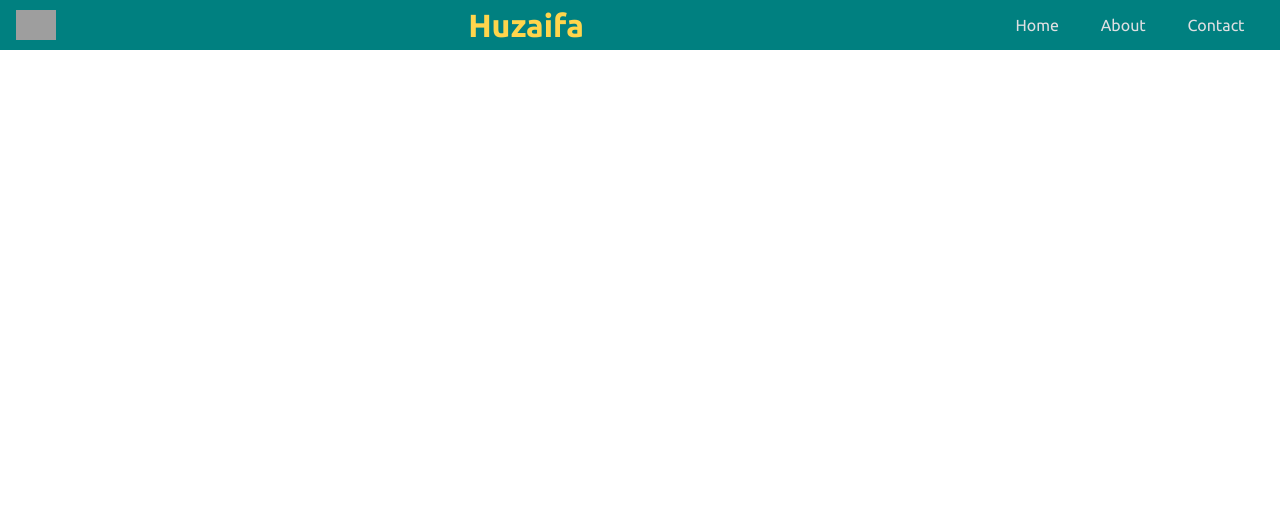
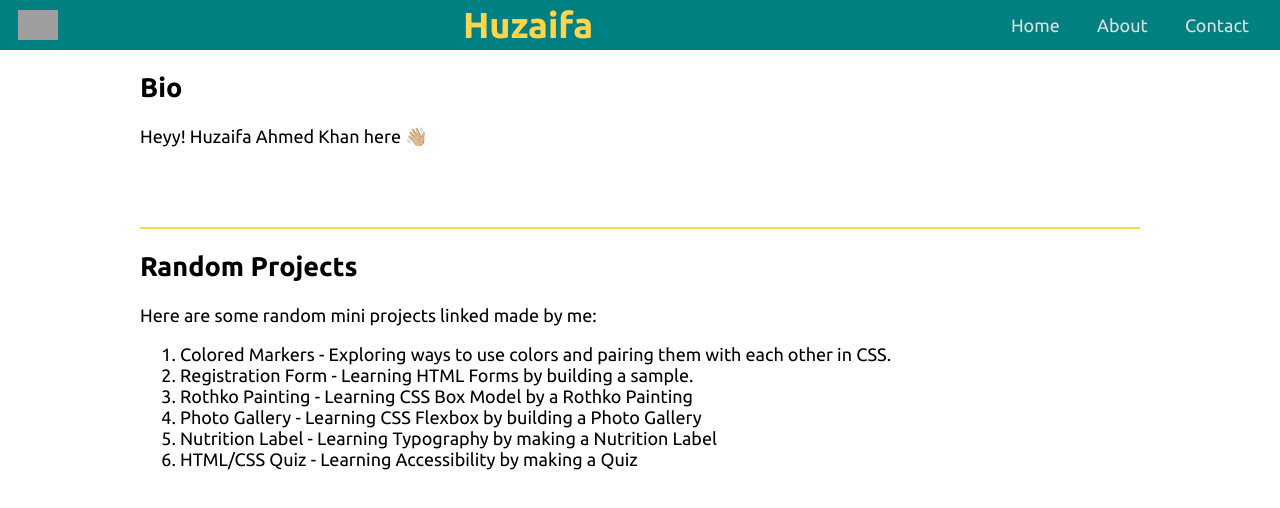
Before and after one commit to huzaifa3564/huzaifa3564.github.io, a plain HTML site: page index.html in a window 1280 px wide. Drawn offline with Linux system fonts and the light colour scheme; grey boxes are pictures that could not be loaded.

Commit message:
Add files via upload

```diff
--- a/index.html
+++ b/index.html
@@ -21,5 +21,24 @@
             </ul>
         </nav>
     </header>
+    <main>
+        <div class="bio">
+            <h2>Bio</h2>
+            <p>Heyy! Huzaifa Ahmed Khan here <span>👋🏼</span></p>
+            <div class="divider-medium"></div>
+        </div>
+        <div class="projects">
+            <h2>Random Projects</h2>
+            <p>Here are some random mini projects linked made by me:</p>
+            <ol>
+                <li><a href="https://huzaifa3564.github.io/colored-markers" target="_blank">Colored Markers - Exploring ways to use colors and pairing them with each other in CSS.</a></li>
+                <li><a href="https://huzaifa3564.github.io/registration-form" target="_blank">Registration Form - Learning HTML Forms by building a sample.</a></li>
+                <li><a href="https://huzaifa3564.github.io/rothko-painting" target="_blank">Rothko Painting - Learning CSS Box Model by a Rothko Painting</a></li>
+                <li><a href="https://huzaifa3564.github.io/photo-gallery" target="_blank">Photo Gallery - Learning CSS Flexbox by building a Photo Gallery</a></li>
+                <li><a href="https://huzaifa3564.github.io/nutrition-label" target="_blank">Nutrition Label - Learning Typography by making a Nutrition Label</a></li>
+                <li><a href="https://huzaifa3564.github.io/quiz" target="_blank">HTML/CSS Quiz - Learning Accessibility by making a Quiz</a></li>
+            </ol>
+        </div>
+    </main>
 </body>
 </html>
--- a/styles.css
+++ b/styles.css
@@ -3,6 +3,7 @@ body, h1 {
     margin: 0;
     padding: 0;
     font-family: Ubuntu, 'Times New Roman', Times, serif;
+    font-size: 18px;
 }
 
 /* HEADER */
@@ -56,7 +57,7 @@ nav ul li:hover {
     cursor: pointer;
 }
 
-li > a {
+nav a {
     color: inherit;
     text-decoration: none;
 }
@@ -65,3 +66,32 @@ li > a {
 main {
     padding-top: 50px;
 }
+
+.bio {
+    margin: 10px auto;
+    width: 90%;
+    max-width: 1000px;
+    text-align: left;
+}
+
+.projects {
+    margin: 10px auto;
+    width: 90%;
+    max-width: 1000px;
+    text-align: left;
+}
+
+.projects a {
+    text-decoration: none;
+    color: black;
+}
+
+.projects a:hover {
+    color: teal;
+}
+
+/* DIVIDERS */
+.divider-medium {
+    border-bottom: 2px solid #ffd54c;
+    margin: 80px 0 20px 0;
+}
```
